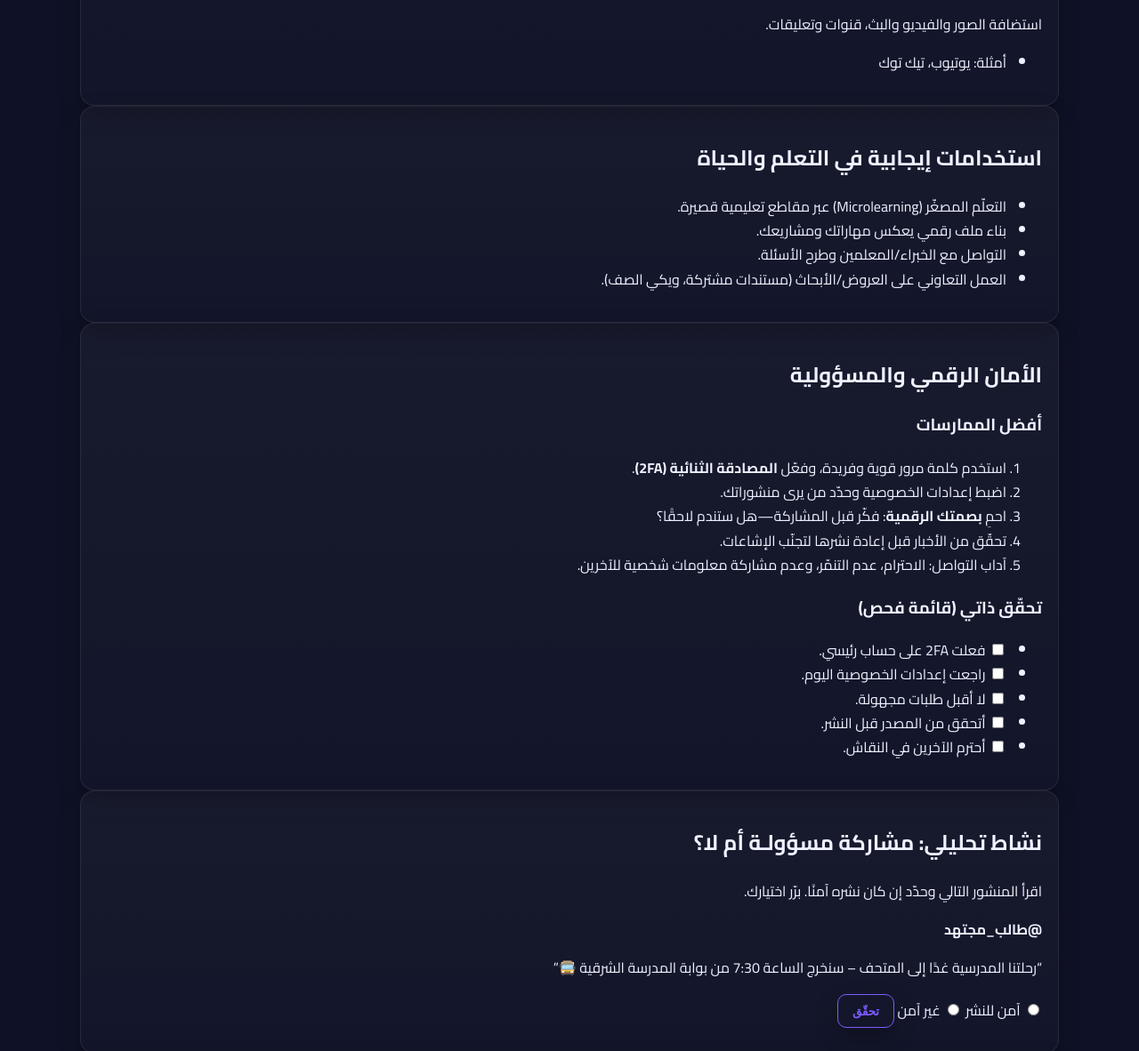
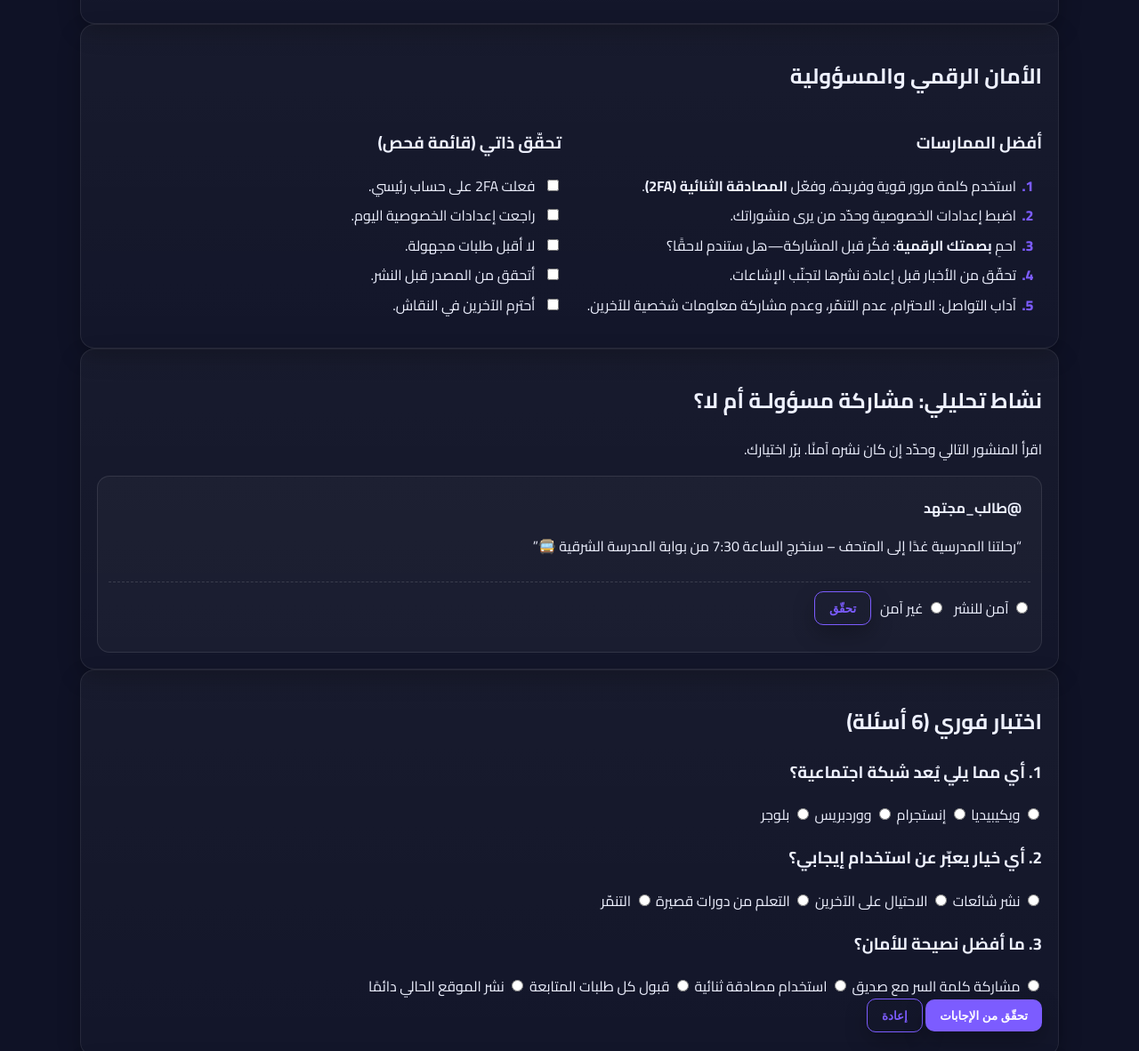
Before and after one commit to A7mdooh/IT, a plain HTML site: page lessons/lesson1.html in a window 1280 px wide. Shown: the part 1280-2462 px from the top of the page at 89% size. Drawn offline with Linux system fonts and the light colour scheme.

Commit message:
Add new styles for layout and components in lesson.css

```diff
--- a/assets/css/lesson.css
+++ b/assets/css/lesson.css
@@ -1,12 +1,39 @@
 .lesson-wrap{padding:28px 0}
 .lead{color:var(--muted)}
+.muted{color:var(--muted); font-size:.9rem}
+
+.grid-2{display:grid; gap:18px; grid-template-columns:repeat(auto-fit,minmax(260px,1fr))}
+.grid-4{display:grid; gap:14px; grid-template-columns:repeat(auto-fit,minmax(200px,1fr))}
+
+.mini-card{
+  background:linear-gradient(180deg, rgba(255,255,255,.06), rgba(255,255,255,.03));
+  border:1px solid rgba(255,255,255,.10); border-radius:14px; padding:14px;
+}
+
 .chips{display:flex; gap:8px; flex-wrap:wrap; margin-top:10px}
 .chip{
-  padding:.35rem .6rem; border-radius:999px; font-size:.92rem;
+  padding:.35rem .6rem; border-radius:999px; font-size:.92rem; cursor:pointer;
   background:linear-gradient(180deg, rgba(255,255,255,.08), rgba(255,255,255,.04));
   border:1px solid rgba(255,255,255,.12);
 }
-#quiz .q{margin:16px 0; padding:12px; border-radius:12px; background:rgba(255,255,255,.03); border:1px solid rgba(255,255,255,.06)}
-#quiz label{display:block; margin:6px 0; cursor:pointer}
-.result{margin-top:10px; font-weight:700}
-.actions{display:flex; gap:10px; flex-wrap:wrap; margin-top:10px}
+.chips.selectable .chip.active{outline:2px solid var(--primary)}
+
+.bullets{padding-inline-start:18px}
+.checklist{list-style:none; padding:0; margin:0}
+.checklist li{margin:.4rem 0; display:flex; gap:.6rem; align-items:flex-start}
+.checklist input{transform:translateY(3px)}
+
+.steps{counter-reset:s; list-style:none; padding:0}
+.steps li{counter-increment:s; margin:.4rem 0; padding-inline-start:.6rem}
+.steps li::before{content: counter(s) "."; font-weight:800; margin-inline-end:.4rem; color:var(--primary)}
+
+.post-sim{border:1px solid rgba(255,255,255,.1); border-radius:14px; padding:12px; background:rgba(255,255,255,.03)}
+.post-body{padding:10px; border-bottom:1px dashed rgba(255,255,255,.14)}
+.post-actions{display:flex; gap:10px; align-items:center; padding:10px 0}
+.result{margin-top:8px; font-weight:700}
+
+.input{width:100%; border-radius:12px; border:1px solid rgba(255,255,255,.16); padding:.6rem .8rem; background:rgba(255,255,255,.04); color:var(--text)}
+
+.rubric{width:100%; border-collapse:collapse; overflow:hidden}
+.rubric th, .rubric td{border:1px solid rgba(255,255,255,.12); padding:.5rem; text-align:center}
+.rubric thead{background:rgba(255,255,255,.06)}
```
